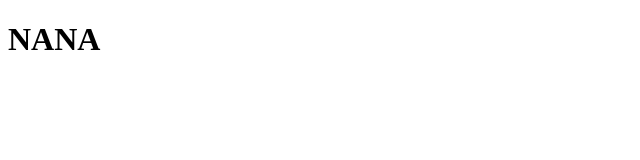
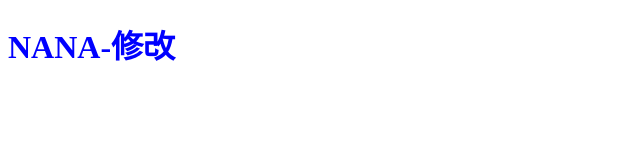
Before and after one commit to nana251033/Project2, a plain HTML site: page index.html in a window 1280 px wide. Shown: the whole page, without its empty margins (0-640 px from the left). Drawn offline with Linux system fonts and the light colour scheme.

Commit message:
新增CSS樣式

```diff
--- a/index.html
+++ b/index.html
@@ -5,9 +5,10 @@
     <meta charset="UTF-8">
     <meta name="viewport" content="width=device-width, initial-scale=1.0">
     <title>Document</title>
+    <link rel="stylesheet" href="style.css">
 </head>
 <body>
-    <h1>NANA</h1>
+    <h1>NANA-修改</h1>
 </body>
 
 </html>
--- /dev/null
+++ b/style.css
@@ -0,0 +1,3 @@
+h1{
+   color: blue;
+}
```
